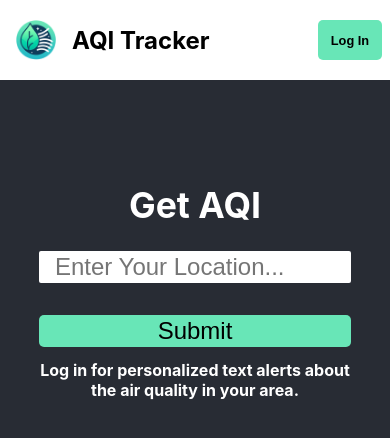
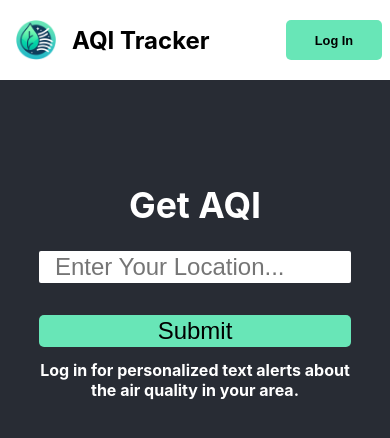
Before and after one commit to Jkrans/aqi-tracker, a React (Create React App) app: page / in a window 390 px wide. Shown: the top 438 px of the page. Built offline with nearby package versions, Linux system fonts and the light colour scheme; no server answers.

Commit message:
some css updates

```diff
--- a/src/App.css
+++ b/src/App.css
@@ -117,7 +117,7 @@
   }
 
   .nav-login button {
-    width: 4rem;
+    width: 6rem;
     height: 2.5rem;
     margin-left: .5rem;
     background-color: rgb(104, 230, 183);
```
